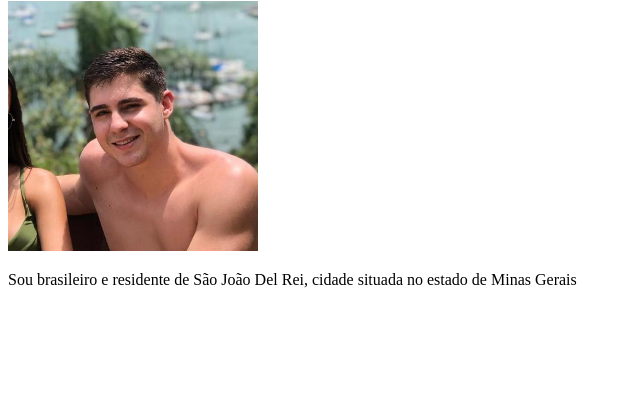
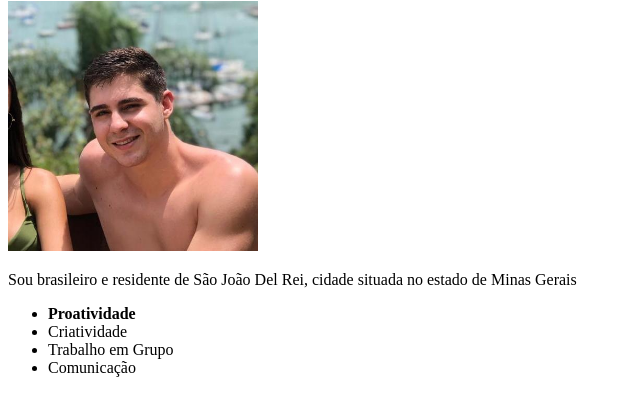
Before and after one commit to Gab-Agrela/Gab-Agrela.github.io, a plain HTML site: page index.html in a window 1280 px wide. Shown: the part 79-492 px from the top of the page, without its empty margins (0-640 px from the left). Drawn offline with Linux system fonts and the light colour scheme.

Commit message:
Adicionando lista de habilidades

```diff
--- a/index.html
+++ b/index.html
@@ -11,5 +11,12 @@
 
     <p id="descricao"> Sou brasileiro e residente de São João Del Rei, cidade situada no estado de Minas Gerais</p>
 
+    <ul id="listaHabilidade">
+        <li><strong>Proatividade</strong></li>
+        <li>Criatividade</li>
+        <li>Trabalho em Grupo</li>
+        <li>Comunicação</li>
+    </ul>
+
 </body>
 </html>
```
